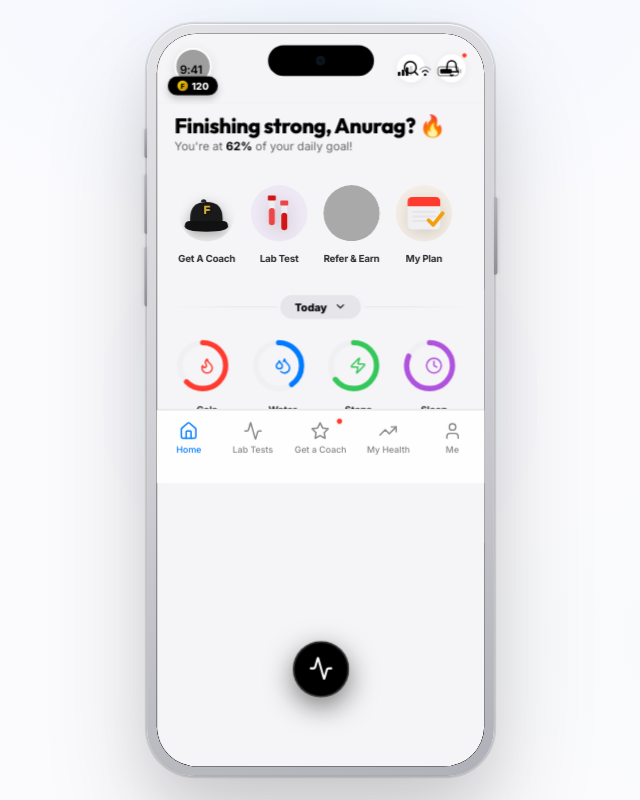
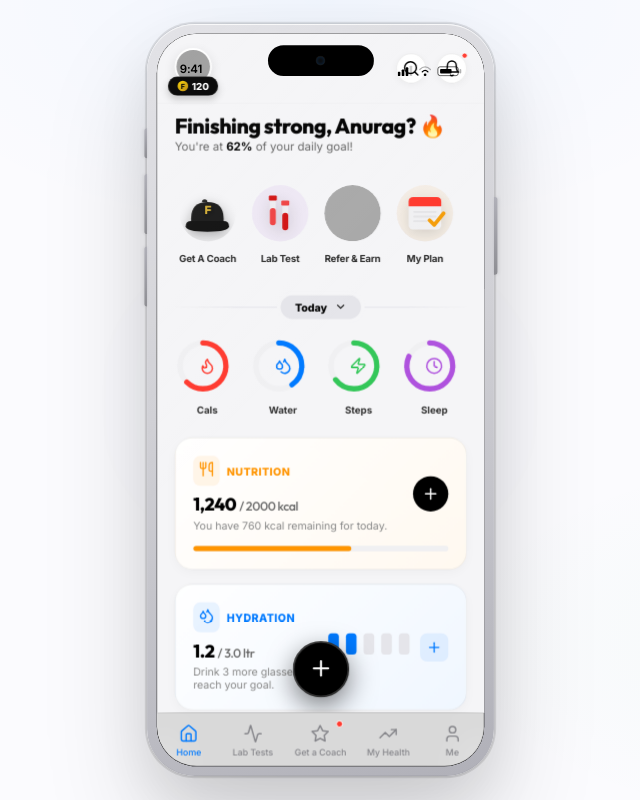
Before and after one commit to Anurag242/Fittr, a React (Vite) app: page / in a window 1280 px wide. Shown: the whole page, without its empty margins (320-960 px from the left). Built offline with nearby package versions, Linux system fonts and the light colour scheme; grey boxes are pictures that could not be loaded.

Commit message:
feat: implement Service Hub V9 Spatial Perspective Floor iteration

```diff
--- a/src/App.jsx
+++ b/src/App.jsx
@@ -117,75 +117,82 @@ function CalendarOverlay({ isOpen, onClose, onSelect }) {
   );
 }
 
-// ─── Horizon Hub (OUT OF THE BOX ITERATION 8) ────────
-function HorizonHub({ isOpen }) {
+// ─── Service Floor (OUT OF THE BOX ITERATION 9) ──────
+function ServiceFloor({ isOpen }) {
   const services = [
-    { label: 'COACH', isCap: true },
-    { label: 'LABS', isLabTest: true },
-    { label: 'PLAN', isCalendar: true },
-    { label: 'SCALE', isScale: true },
+    { label: 'Coach', icon: Star, color: '#FFD700', isCap: true },
+    { label: 'Labs', icon: Activity, color: '#AF52DE', isLabTest: true },
+    { label: 'Plan', icon: ClipboardList, color: '#34C759', isCalendar: true },
+    { label: 'Scale', icon: Weight, color: '#007AFF', isScale: true },
   ];
 
   const getAsset = (s) => {
     if (s.isCap) return (
       <svg viewBox="0 0 100 100" style={{ width: '32px', height: '32px' }}>
-        <path d="M20,60 Q20,30 50,30 Q80,30 80,60 L80,65 Q80,75 50,75 Q20,75 20,65 Z" fill="#FFF" />
-        <text x="50" y="55" textAnchor="middle" fontSize="14" fontWeight="900" fill="#000">F</text>
+        <path d="M20,60 Q20,30 50,30 Q80,30 80,60 L80,65 Q80,75 50,75 Q20,75 20,65 Z" fill="#000" />
+        <text x="50" y="55" textAnchor="middle" fontSize="14" fontWeight="900" fill="#D4AF37">F</text>
       </svg>
     );
     if (s.isCalendar) return (
       <svg viewBox="0 0 100 100" style={{ width: '32px', height: '32px' }}>
-        <rect x="15" y="25" width="70" height="60" rx="10" fill="#FFF" />
+        <rect x="15" y="25" width="70" height="60" rx="10" fill="#F0F0F2" />
         <path d="M15,35 L85,35 L85,25 Q85,15 75,15 L25,15 Q15,15 15,25 Z" fill="#FF3B30" />
       </svg>
     );
     if (s.isScale) return (
       <svg viewBox="0 0 100 100" style={{ width: '32px', height: '32px' }}>
-        <rect x="10" y="20" width="80" height="70" rx="12" fill="#FFF" />
+        <rect x="10" y="20" width="80" height="70" rx="12" fill="#FFF" stroke="#E5E5EA" />
         <rect x="35" y="35" width="30" height="15" rx="4" fill="#000" />
       </svg>
     );
     if (s.isLabTest) return (
       <svg viewBox="0 0 100 100" style={{ width: '32px', height: '32px' }}>
-        <rect x="30" y="20" width="12" height="55" rx="6" fill="#FFF" />
-        <rect x="55" y="30" width="12" height="55" rx="6" fill="#FFF" />
+        <rect x="30" y="20" width="12" height="55" rx="6" fill="#F0F0F2" />
+        <rect x="55" y="30" width="12" height="55" rx="6" fill="#F0F0F2" />
       </svg>
     );
     return null;
   };
 
   return (
-    <div style={{
-      position: 'absolute', inset: 0,
-      background: '#000', zIndex: 5,
-      display: 'flex', alignItems: 'center', justifyContent: 'center',
-      overflow: 'hidden'
-    }}>
     <motion.div
-        animate={{ opacity: isOpen ? 1 : 0, scale: isOpen ? 1 : 0.8 }}
-        style={{ width: '100%', padding: '0 20px', display: 'grid', gridTemplateColumns: 'repeat(4, 1fr)', gap: '16px' }}
+      initial={{ y: '100%' }}
+      animate={{ y: isOpen ? 0 : '100%' }}
+      transition={{ type: 'spring', damping: 25, stiffness: 200 }}
+      style={{
+        position: 'absolute', bottom: 0, left: 0, right: 0,
+        height: '340px', background: '#FFF', zIndex: 5,
+        borderRadius: '40px 40px 0 0', padding: '32px 20px',
+        boxShadow: '0 -20px 60px rgba(0,0,0,0.1)',
+        borderTop: '1px solid #EEE'
+      }}
     >
-        {services.map((s, i) => (
+      <div style={{ display: 'flex', justifyContent: 'space-between', alignItems: 'center', marginBottom: '24px' }}>
+        <h3 style={{ fontSize: '20px', fontWeight: '900', letterSpacing: '-0.5px' }}>Service Command</h3>
+        <div style={{ background: '#000', color: '#FFF', padding: '4px 12px', borderRadius: '100px', fontSize: '10px', fontWeight: '800' }}>ELITE ACCESS</div>
+      </div>
+
+      <div style={{ display: 'grid', gridTemplateColumns: 'repeat(2, 1fr)', gap: '16px' }}>
+        {services.map(s => (
           <motion.div
             key={s.label}
-            initial={{ y: 20, opacity: 0 }}
-            animate={isOpen ? { y: 0, opacity: 1 } : { y: 20, opacity: 0 }}
-            transition={{ delay: i * 0.05 + 0.2 }}
-            style={{ display: 'flex', flexDirection: 'column', alignItems: 'center', gap: '12px' }}
+            whileTap={{ scale: 0.95 }}
+            style={{
+              background: '#F9F9FB', borderRadius: '24px', padding: '16px',
+              display: 'flex', alignItems: 'center', gap: '12px', border: '1px solid #EEE'
+            }}
           >
-            <div style={{
-              width: '64px', height: '64px', borderRadius: '20px',
-              background: 'rgba(255,255,255,0.1)', border: '1px solid rgba(255,255,255,0.1)',
-              display: 'flex', alignItems: 'center', justifyContent: 'center',
-              boxShadow: '0 0 20px rgba(255,255,255,0.05)'
-            }}>
+            <div style={{ width: '52px', height: '52px', borderRadius: '14px', background: '#FFF', display: 'flex', alignItems: 'center', justifyContent: 'center', boxShadow: '0 4px 12px rgba(0,0,0,0.05)' }}>
               {getAsset(s)}
             </div>
-            <span style={{ fontSize: '10px', fontWeight: '800', color: '#FFF', letterSpacing: '1px' }}>{s.label}</span>
+            <div>
+              <p style={{ fontSize: '14px', fontWeight: '800', color: '#1A1A1A' }}>{s.label}</p>
+              <p style={{ fontSize: '11px', color: '#888', fontWeight: '600' }}>Tap to launch</p>
+            </div>
           </motion.div>
         ))}
+      </div>
     </motion.div>
-    </div>
   );
 }
 
@@ -837,59 +844,51 @@ function BottomNav() {
 // ─── App ─────────────────────────────────────────────
 export default function App() {
   const [showCalendar, setShowCalendar] = useState(false);
-  const [isSplit, setIsSplit] = useState(false);
+  const [showFloor, setShowFloor] = useState(false);
 
   return (
     <IPhoneMockup>
-      <div style={{ display: 'flex', flexDirection: 'column', height: '100%', minHeight: '852px', position: 'relative', overflow: 'hidden', background: '#000' }}>
+      <div style={{ display: 'flex', flexDirection: 'column', height: '100%', minHeight: '852px', position: 'relative', overflow: 'hidden', background: '#000', perspective: '1200px' }}>
 
-        {/* The Horizon Hub (revealed in the gap) */}
-        <HorizonHub isOpen={isSplit} />
+        {/* The Service Floor (Revealed as App Tilts) */}
+        <ServiceFloor isOpen={showFloor} />
 
-        {/* TOP HALF OF THE APP */}
+        {/* MAIN DASHBOARD (Tilts Back in 3D Space) */}
         <motion.div
-          animate={{ y: isSplit ? -200 : 0 }}
-          transition={{ type: 'spring', damping: 25, stiffness: 200 }}
+          animate={{
+            rotateX: showFloor ? 25 : 0,
+            y: showFloor ? -180 : 0,
+            z: showFloor ? -200 : 0,
+            scale: showFloor ? 0.9 : 1,
+            opacity: showFloor ? 0.6 : 1
+          }}
+          transition={{ type: 'spring', damping: 20, stiffness: 100 }}
           style={{
-            position: 'absolute', top: 0, left: 0, right: 0, height: '50%',
-            zIndex: 10, overflow: 'hidden', background: '#F5F5F7',
-            borderBottom: '1px solid rgba(0,0,0,0.05)',
-            boxShadow: isSplit ? '0 20px 40px rgba(0,0,0,0.3)' : 'none'
+            flex: 1,
+            background: '#F5F5F7',
+            zIndex: 10,
+            overflowY: 'auto',
+            scrollbarWidth: 'none',
+            transformStyle: 'preserve-3d',
+            borderRadius: showFloor ? '40px' : '0px',
+            boxShadow: showFloor ? '0 40px 100px rgba(0,0,0,0.5)' : 'none'
           }}
         >
-          <div style={{ height: '852px' }}>
+          <div className="app" style={{ paddingBottom: '120px' }}>
             <Header />
             <DailyRituals onOpenCalendar={() => setShowCalendar(true)} />
-          </div>
-        </motion.div>
-
-        {/* BOTTOM HALF OF THE APP */}
-        <motion.div
-          animate={{ y: isSplit ? 200 : 0 }}
-          transition={{ type: 'spring', damping: 25, stiffness: 200 }}
-          style={{
-            position: 'absolute', bottom: 0, left: 0, right: 0, height: '50%',
-            zIndex: 10, overflow: 'hidden', background: '#F5F5F7',
-            borderTop: '1px solid rgba(0,0,0,0.05)',
-            boxShadow: isSplit ? '0 -20px 40px rgba(0,0,0,0.3)' : 'none'
-          }}
-        >
-          <div style={{ height: '852px', position: 'absolute', bottom: 0, left: 0, right: 0 }}>
-            <div style={{ height: '426px', overflowY: 'auto', scrollbarWidth: 'none', paddingBottom: '100px' }}>
             <DailyTrackers />
             <EliteCoaching />
             <LiveSessions />
             <CommunityHighlights />
           </div>
-            <BottomNav />
-          </div>
         </motion.div>
 
-        {/* The Fission Trigger (Floating Orb) */}
+        {/* The Spatial Trigger (Bottom Center) */}
         <div style={{ position: 'absolute', bottom: '100px', left: '50%', transform: 'translateX(-50%)', zIndex: 100 }}>
           <motion.button
             whileTap={{ scale: 0.9 }}
-            onClick={() => setIsSplit(!isSplit)}
+            onClick={() => setShowFloor(!showFloor)}
             style={{
               width: '64px', height: '64px', borderRadius: '50%',
               background: '#000', border: '2px solid rgba(255,255,255,0.2)',
@@ -897,11 +896,13 @@ export default function App() {
               boxShadow: '0 10px 30px rgba(0,0,0,0.5)', cursor: 'pointer'
             }}
           >
-            <motion.div animate={{ rotate: isSplit ? 45 : 0 }}>
-               <Activity size={28} color="#FFF" />
+            <motion.div animate={{ rotate: showFloor ? 180 : 0 }}>
+               <Plus size={28} color="#FFF" />
             </motion.div>
           </motion.button>
         </div>
+
+        <BottomNav />
 
         <CalendarOverlay
           isOpen={showCalendar}
```
Lines whose indentation alone changed are shown as unchanged.
